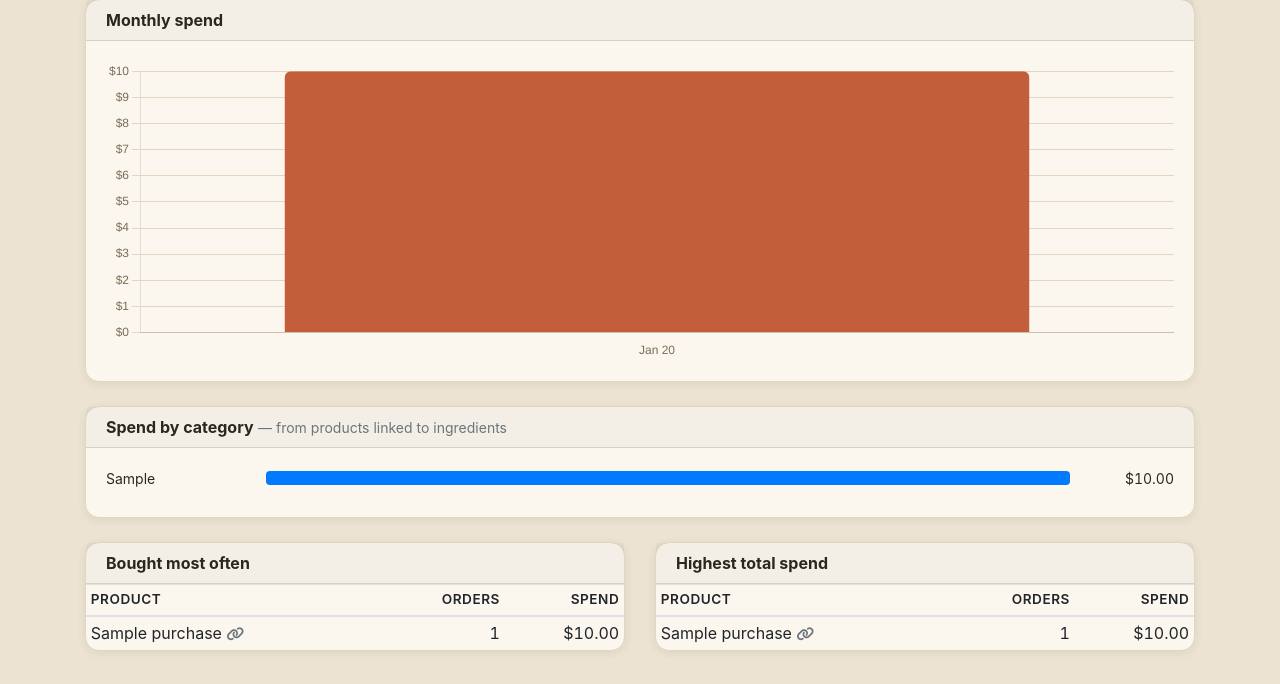
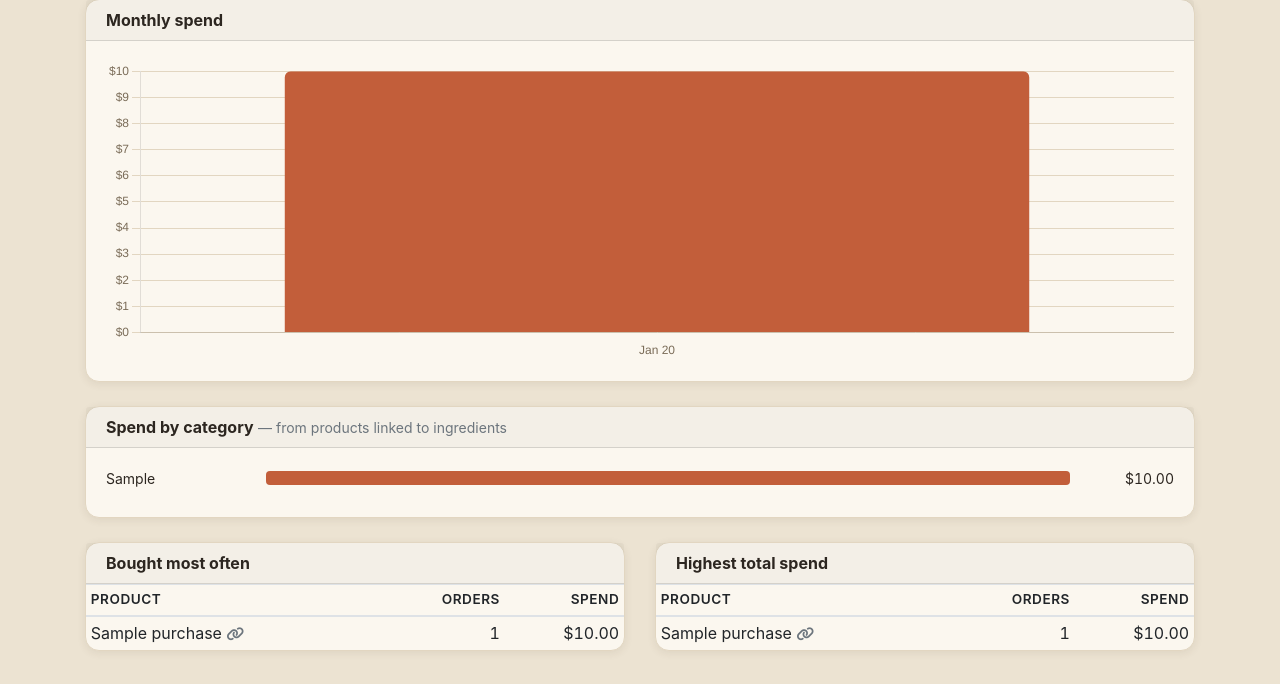
Before and after one commit to Deejpotter/groceries-spend-visualiser, a Flask app: page /spend in a window 1280 px wide. Shown: the part 400-1084 px from the top of the page. Run offline with Flask 3, Linux system fonts and the light colour scheme; the visitor is signed in with stand-in values (Sample User, id 1); tables that the repository leaves empty hold one stand-in row (values such as "Sample post"); some libraries are stand-ins or nearby versions.

Commit message:
style: colour progress bars with the warm brand accent
- Override Bootstrap's default blue progress bar so it matches the fresh-market theme

```diff
--- a/static/css/style.css
+++ b/static/css/style.css
@@ -170,6 +170,7 @@ main.container {
     background-color: var(--brand-tint);
 }
 .progress-bar {
+    background-color: var(--brand);
     transition: width 0.2s ease;
 }
 .checked-item .item-name {
```
